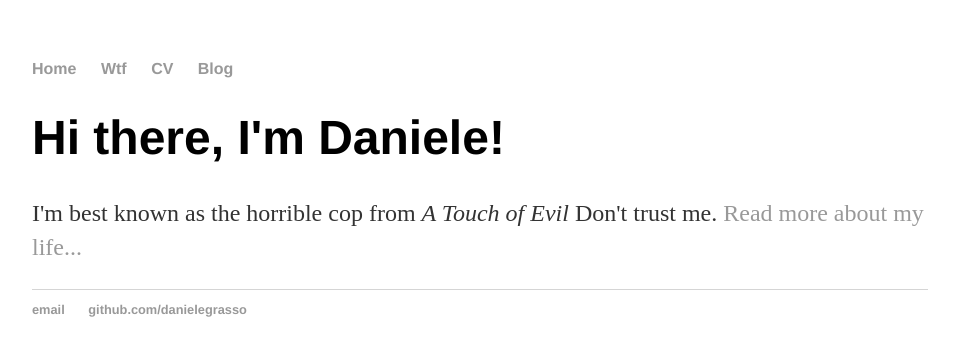
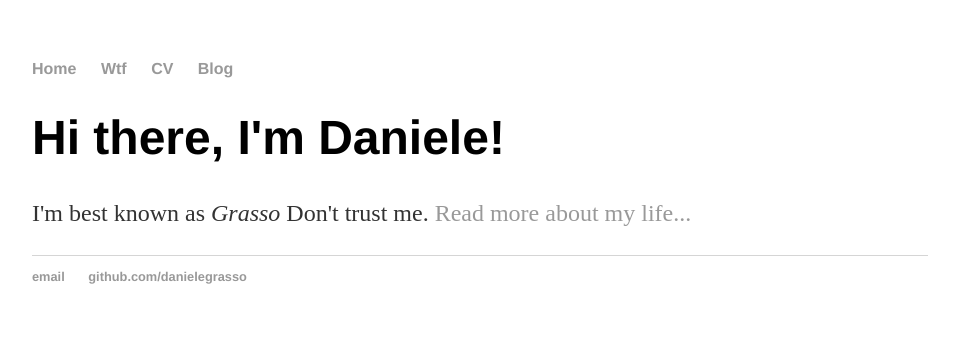
Before and after one commit to danielegrasso/danielegrasso.github.io, a Jekyll site: the page built from index.html, in a window 1280 px wide. Shown: the top 356 px of the page, without its empty margins (160-1119 px from the left). Built offline with Jekyll 4.4.1, drawn with Linux system fonts in a browser that asks for light colours.

Commit message:
Update index.html
Little text editing

```diff
--- a/index.html
+++ b/index.html
@@ -4,5 +4,5 @@ title: Daniele Grasso, Data Journalist
 ---
 <div class="blurb">
 	<h1>Hi there, I'm Daniele!</h1>
-	<p>I'm best known as the horrible cop from <em>A Touch of Evil</em> Don't trust me. <a href="/about">Read more about my life...</a></p>
+	<p>I'm best known as <em>Grasso</em> Don't trust me. <a href="/about">Read more about my life...</a></p>
 </div><!-- /.blurb -->
```
